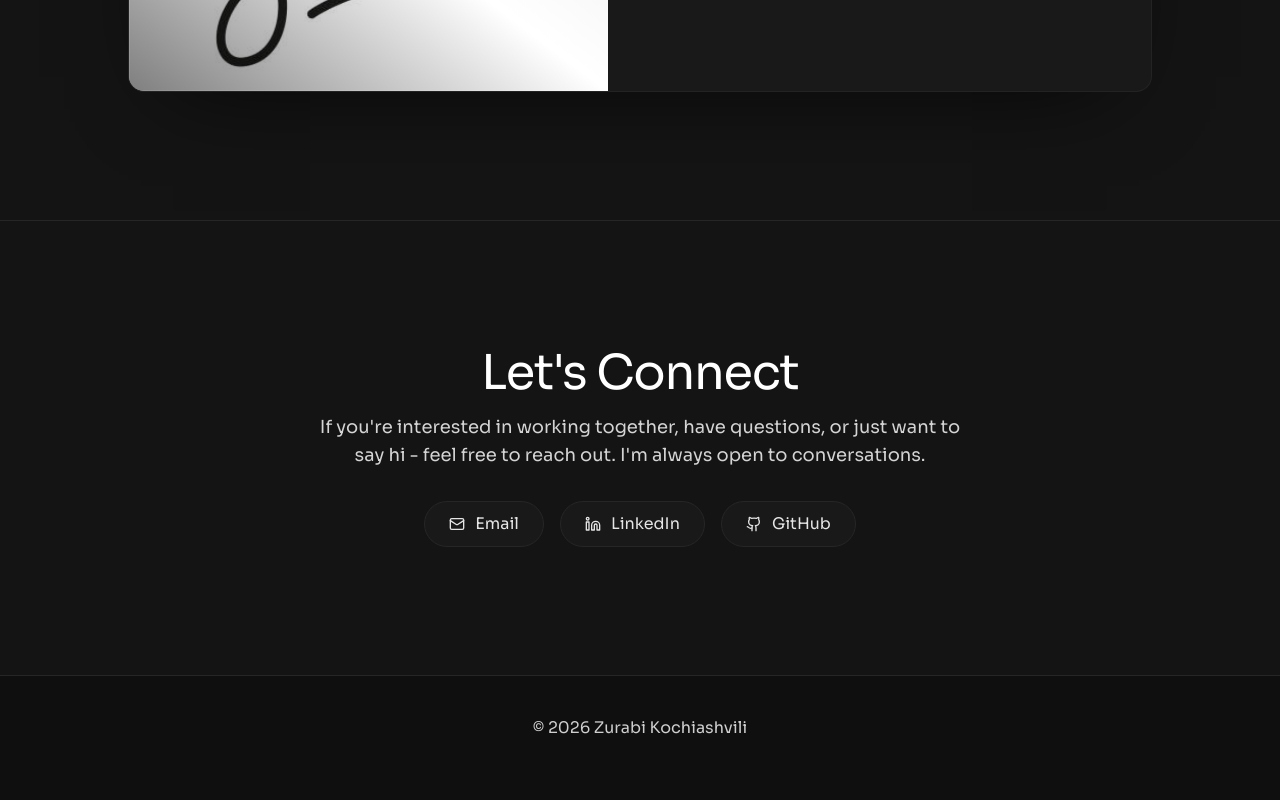
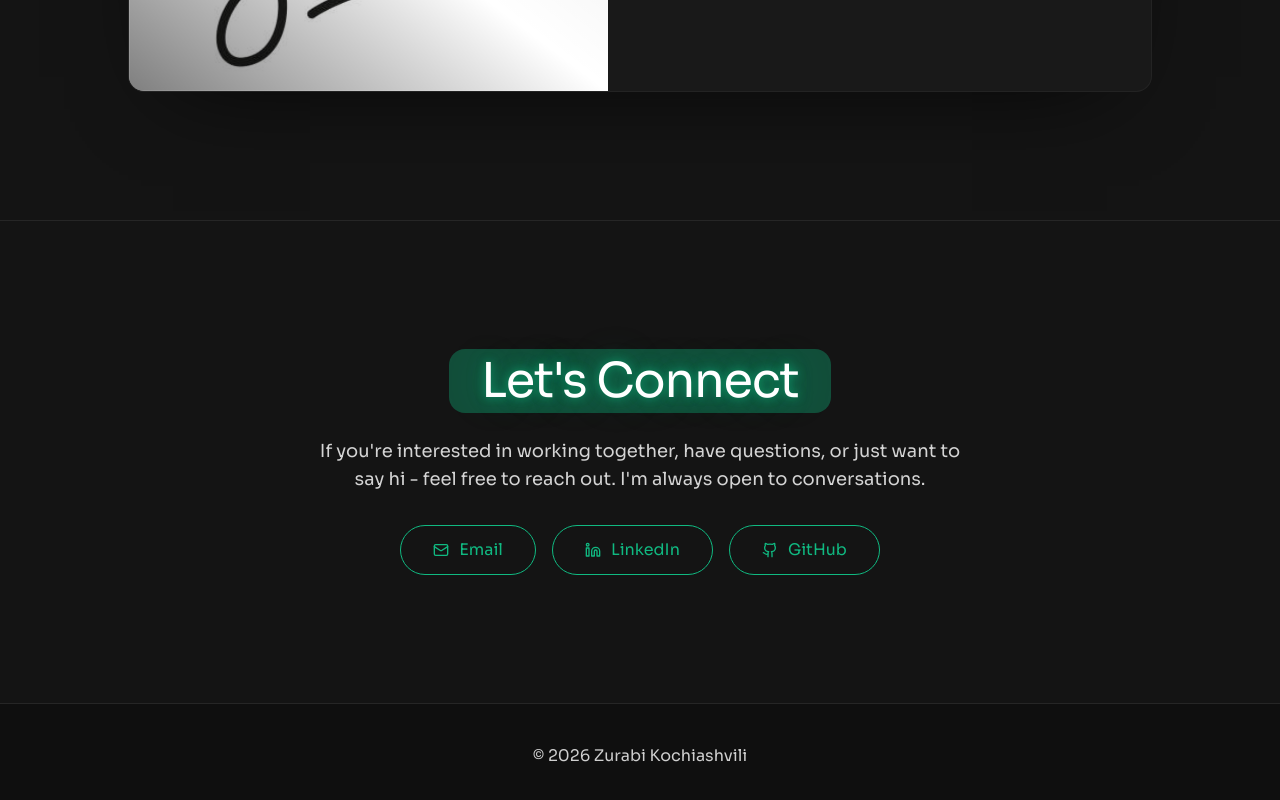
Before and after one commit to Zurab1K/portfolio, a React (Create React App) app: page / in a window 1280 px wide. Shown: the part 5774-6574 px from the top of the page. Built offline with nearby package versions, Linux system fonts and the light colour scheme.

Commit message:
Enhance Contact component styles

```diff
--- a/src/components/Contact.jsx
+++ b/src/components/Contact.jsx
@@ -15,13 +15,23 @@ export default function Contact() {
         <div className="flex flex-col items-center text-center gap-12">
           <div className="max-w-2xl">
             <h2
-              className="text-4xl md:text-5xl font-normal tracking-tight text-white"
+              className="text-4xl md:text-5xl font-normal tracking-tight text-white text-center"
               style={{ fontFamily: '"Roobert", "Sora", sans-serif' }}
             >
-              Let's Connect
+              <span
+                className="inline-block rounded-2xl px-8 py-2"
+                style={{
+                  backgroundColor: "rgba(16, 185, 129, 0.35)",
+                  color: "#ffffff",
+                  textShadow:
+                    "0 0 8px rgba(16, 185, 129, 0.55), 0 0 18px rgba(16, 185, 129, 0.45), 0 0 36px rgba(16, 185, 129, 0.35)",
+                }}
+              >
+                Let's Connect
+              </span>
             </h2>
             <p
-              className="mt-4 text-lg text-neutral-300"
+              className="mt-6 text-lg text-neutral-300"
               style={{ fontFamily: '"Sora", "Sora-Regular", sans-serif' }}
             >
               If you're interested in working together, have questions, or just want
@@ -30,7 +40,7 @@ export default function Contact() {
             <div className="mt-8 flex flex-wrap justify-center gap-4">
               <a
                 href="mailto:zurabi.kochiashvili1@gmail.com"
-                className="inline-flex items-center gap-2.5 rounded-full border border-neutral-800 bg-[rgb(25,25,25)] px-6 py-2.5 text-base text-neutral-200 transition-colors hover:border-[rgb(16,185,129)] hover:text-white"
+                className="inline-flex items-center gap-2.5 rounded-full border border-[rgb(16,185,129)] px-8 py-3 text-base text-[rgb(16,185,129)] transition hover:bg-[rgba(16,185,129,0.18)] font-normal"
                 style={{ fontFamily: '"Sora", "Sora-Regular", sans-serif' }}
               >
                 <Mail className="h-4 w-4" />
@@ -40,7 +50,7 @@ export default function Contact() {
                 href="https://www.linkedin.com/in/zurabi-kochiashvili/"
                 target="_blank"
                 rel="noopener noreferrer"
-                className="inline-flex items-center gap-2.5 rounded-full border border-neutral-800 bg-[rgb(25,25,25)] px-6 py-2.5 text-base text-neutral-200 transition-colors hover:border-[rgb(16,185,129)] hover:text-white"
+                className="inline-flex items-center gap-2.5 rounded-full border border-[rgb(16,185,129)] px-8 py-3 text-base text-[rgb(16,185,129)] transition hover:bg-[rgba(16,185,129,0.18)] font-normal"
                 style={{ fontFamily: '"Sora", "Sora-Regular", sans-serif' }}
               >
                 <Linkedin className="h-4 w-4" />
@@ -50,7 +60,7 @@ export default function Contact() {
                 href="https://github.com/Zurab1K"
                 target="_blank"
                 rel="noopener noreferrer"
-                className="inline-flex items-center gap-2.5 rounded-full border border-neutral-800 bg-[rgb(25,25,25)] px-6 py-2.5 text-base text-neutral-200 transition-colors hover:border-[rgb(16,185,129)] hover:text-white"
+                className="inline-flex items-center gap-2.5 rounded-full border border-[rgb(16,185,129)] px-8 py-3 text-base text-[rgb(16,185,129)] transition hover:bg-[rgba(16,185,129,0.18)] font-normal"
                 style={{ fontFamily: '"Sora", "Sora-Regular", sans-serif' }}
               >
                 <Github className="h-4 w-4" />
```
